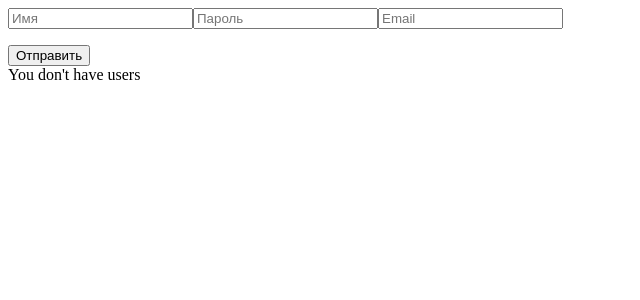
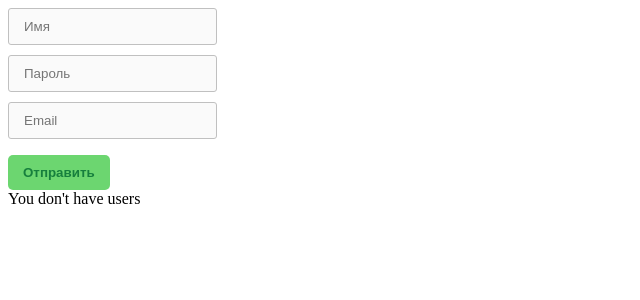
Before and after one commit to Trikita73/Vue.js_Learning, a Vue app: page / in a window 1280 px wide. Shown: the top 300 px of the page, without its empty margins (0-640 px from the left). Built offline with nearby package versions, Linux system fonts and the light colour scheme.

Commit message:
components

```diff
--- a/src/App.vue
+++ b/src/App.vue
@@ -49,6 +49,8 @@ export default {
 
 // работа с пользователями
 
+<!--
+
 // css
 <style scoped>
 
@@ -57,6 +59,7 @@ export default {
 // Java Script
 <script>
 export default {
+  components: { User },
   data() {
     return {
       users: [],
@@ -98,18 +101,18 @@ export default {
 
 // HTML
 <template>
-  <!-- <input type="text" @input="insertData($event.target.value)" placeholder="Имя"> -->
+  //<input type="text" @input="insertData($event.target.value)" placeholder="Имя">
   <input type="text" v-model="userName" placeholder="Имя">
   <input type="password" v-model="userPass" placeholder="Пароль">
   <input type="email" v-model="userEmail" placeholder="Email">
-  <!--
+  /*
   <p> {{ userName }}</p>
   <p> {{ userPass }}</p>
   <p> {{ userEmail }}</p>
-  -->
+  */
   <p className="error">{{ error }}</p>
   <button @click="sendData()">Отправить</button>
-  <!--<p>{{ users }}</p>-->
+  //<p>{{ users }}</p>
 
   <div v-if="users.length == 0">
     You don't have users
@@ -126,3 +129,110 @@ export default {
     <p>{{ el.email }} - <b>{{ el.pass }}</b></p>
   </div>
 </template>
+
+-->
+
+
+// компоненты
+
+// css
+<style scoped>
+input {
+  display: block;
+  margin-bottom: 10px;
+  border-radius: 3px;
+  border: 1px solid silver;
+  outline: none;
+  padding: 10px 15px;
+  background: #fafafa;
+  color: #333;
+}
+button {
+  border: 0;
+  border-radius: 5px;
+  outline: none;
+  padding: 10px 15px;
+  background: #6cd670;
+  color: #167f3d;
+  font-weight: bold;
+  cursor: pointer;
+  transition: transform 500ms ease;
+}
+button:hover {
+  transform: translateY(-5px);
+}
+.user {
+  width: 500px;
+  margin-top: 20px;
+  border: 1px solid silver;
+  background: #e3e3e3;
+  color: #222;
+  padding: 20px;
+  border-radius: 5px;
+}
+</style>
+
+// Java Script
+<script>
+import User from './components/User.vue'
+
+export default {
+  components: { User },
+  data() {
+    return {
+      users: [],
+      error: '',
+      userName: '',
+      userPass: '',
+      userEmail: ''
+    }
+  },
+  methods: {
+    sendData() {
+      if(this.userName == '') {
+        this.error = 'Вы не ввели имя!';
+        return;
+      } else if (this.userPass == '') {
+        this.error = 'Вы не ввели пароль!';
+        return;
+      } else if (this.userEmail == '') {
+        this.error = 'Вы не ввели email!';
+        retun;
+      }
+
+      this.error = '';
+
+      this.users.push({
+        name: this.userName,
+        pass: this.userPass,
+        email: this.userEmail
+      })
+    },
+    deleteUser(index) {
+      this.users.splice(index, 1);
+    }
+  }
+}
+</script>
+
+// HTML
+<template>
+  <input type="text" v-model="userName" placeholder="Имя">
+  <input type="password" v-model="userPass" placeholder="Пароль">
+  <input type="email" v-model="userEmail" placeholder="Email">
+
+  <p className="error">{{ error }}</p>
+  <button @click="sendData()">Отправить</button>
+
+  <div v-if="users.length == 0">
+    You don't have users
+  </div>
+  <div v-else-if="users.length == 1">
+    You have 1 element
+  </div>
+  <div v-else>
+    You have more than 1 element
+  </div>
+
+  <User v-for="(el, index) in users" :key="index" :user="el" :index='index' :deleteUser="deleteUser" />
+</template>
--- /dev/null
+++ b/src/components/User.vue
@@ -0,0 +1,44 @@
+<template>
+    <div className="user">
+        <button @click="deleteUser(index)">Удалить</button>
+        <h3>{{ user.name }}</h3>
+        <p>{{ user.email }} - <b>{{ user.pass }}</b></p>
+    </div>
+</template>
+
+<script>
+export default {
+    props: {
+        user: {
+            type: Object,
+            required: true
+        },
+        index: {
+            type: Number,
+            required: true
+        },
+        deleteUser: {
+            type: Function,
+            required: true
+        }
+    }
+}
+</script>
+
+<style scoped>
+button {
+    border: 0;
+    border-radius: 5px;
+    outline: none;
+    padding: 10px 15px;
+    background: #d66c75;
+    color: #7f1629;
+    font-weight: bold;
+    cursor: pointer;
+    transition: transform 500ms ease;
+    float: right;
+}
+button:hover {
+    transform: translate(-5px);
+}
+</style>
```
